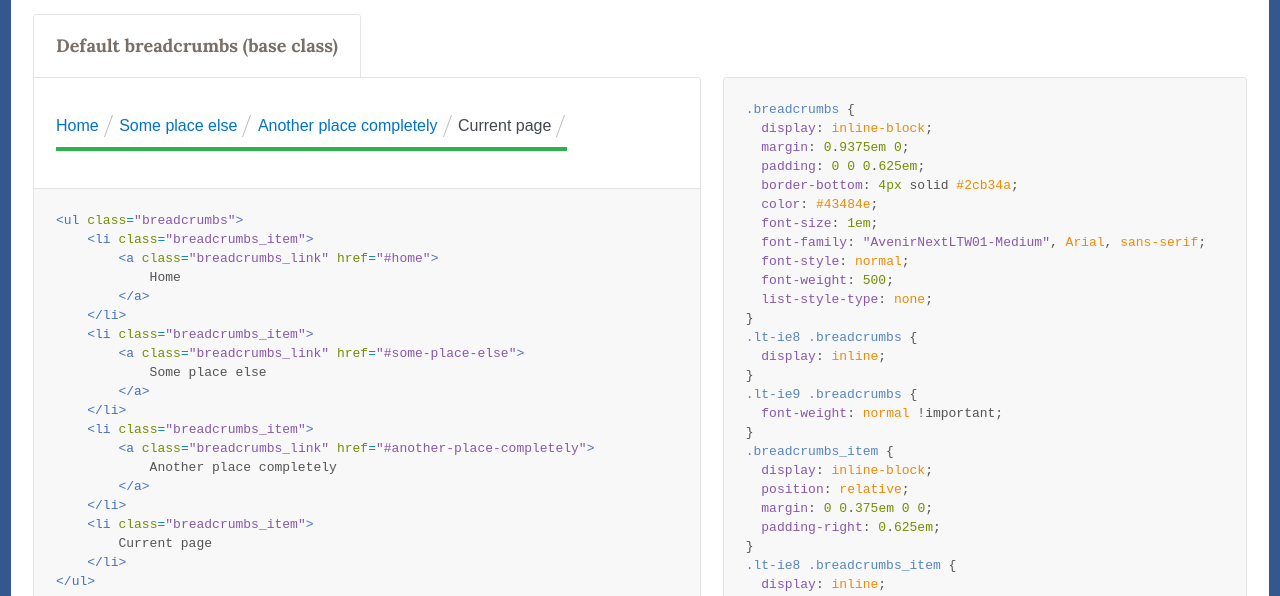
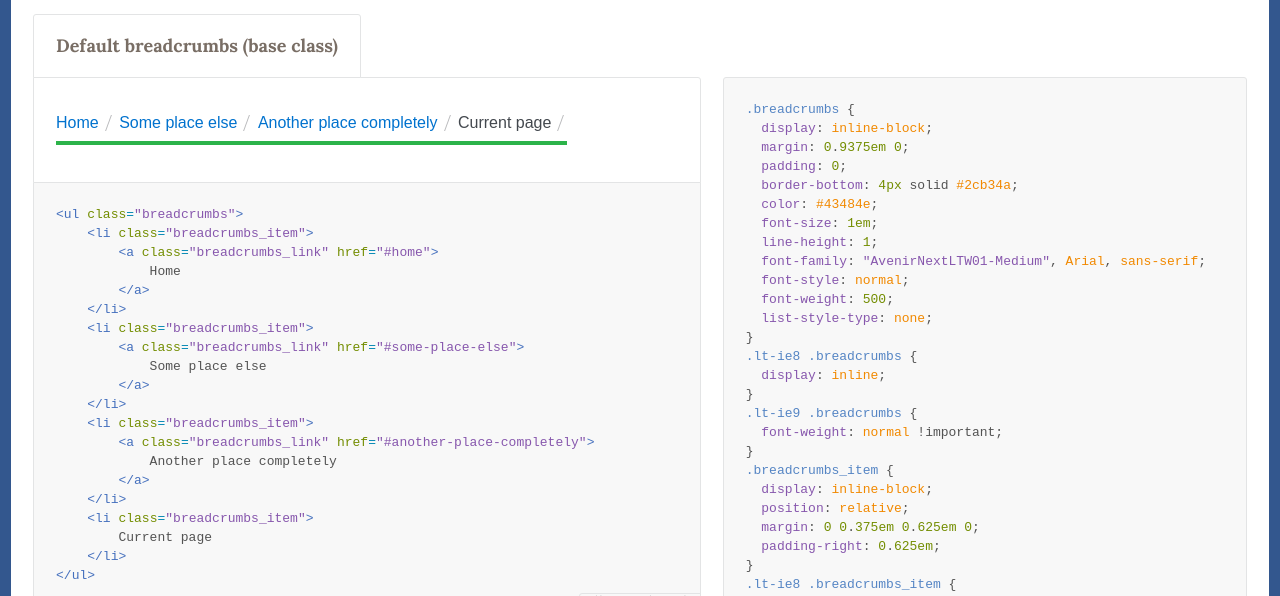
Before and after one commit to contolini/cf-breadcrumbs, a website: page docs/index.html in a window 1280 px wide. Shown: the part 165-761 px from the top of the page. Drawn offline with Linux system fonts and the light colour scheme; a web font is replaced by a local one.

Commit message:
Better padding.

```diff
--- a/docs/index.html
+++ b/docs/index.html
@@ -80,10 +80,11 @@
         <pre class="docs-code"><code data-language="css">.breadcrumbs {
   display: inline-block;
   margin: 0.9375em 0;
-  padding: 0 0 0.625em;
+  padding: 0;
   border-bottom: 4px solid #2cb34a;
   color: #43484e;
   font-size: 1em;
+  line-height: 1;
   font-family: &quot;AvenirNextLTW01-Medium&quot;, Arial, sans-serif;
   font-style: normal;
   font-weight: 500;
@@ -98,7 +99,7 @@
 .breadcrumbs_item {
   display: inline-block;
   position: relative;
-  margin: 0 0.375em 0 0;
+  margin: 0 0.375em 0.625em 0;
   padding-right: 0.625em;
 }
 .lt-ie8 .breadcrumbs_item {
--- a/src/cf-breadcrumbs.less
+++ b/src/cf-breadcrumbs.less
@@ -40,10 +40,11 @@
 
     .u-inline-block();
     margin: unit(15px / @base-font-size-px, em) 0;
-    padding: 0 0 unit(10px / @font-size, em);
+    padding: 0;
     border-bottom: 4px solid @green;
     color: @darkgray;
     font-size: unit(@font-size / @base-font-size-px, em);
+    line-height: 1;
     .webfont-medium();
     list-style-type: none;
 
@@ -53,7 +54,10 @@
         // Slash styles
         // Position the slash relative to this item
         position: relative;
-        margin: 0 unit(6px / @font-size, em) 0 0;
+        margin: 0
+                unit(6px / @font-size, em)
+                unit(10px / @font-size, em)
+                0;
         padding-right: unit(10px / @font-size, em);
         &:after {
             content: "";
```
Also changed, not shown: demo/static/css/main.css, docs/static/css/main.css.
